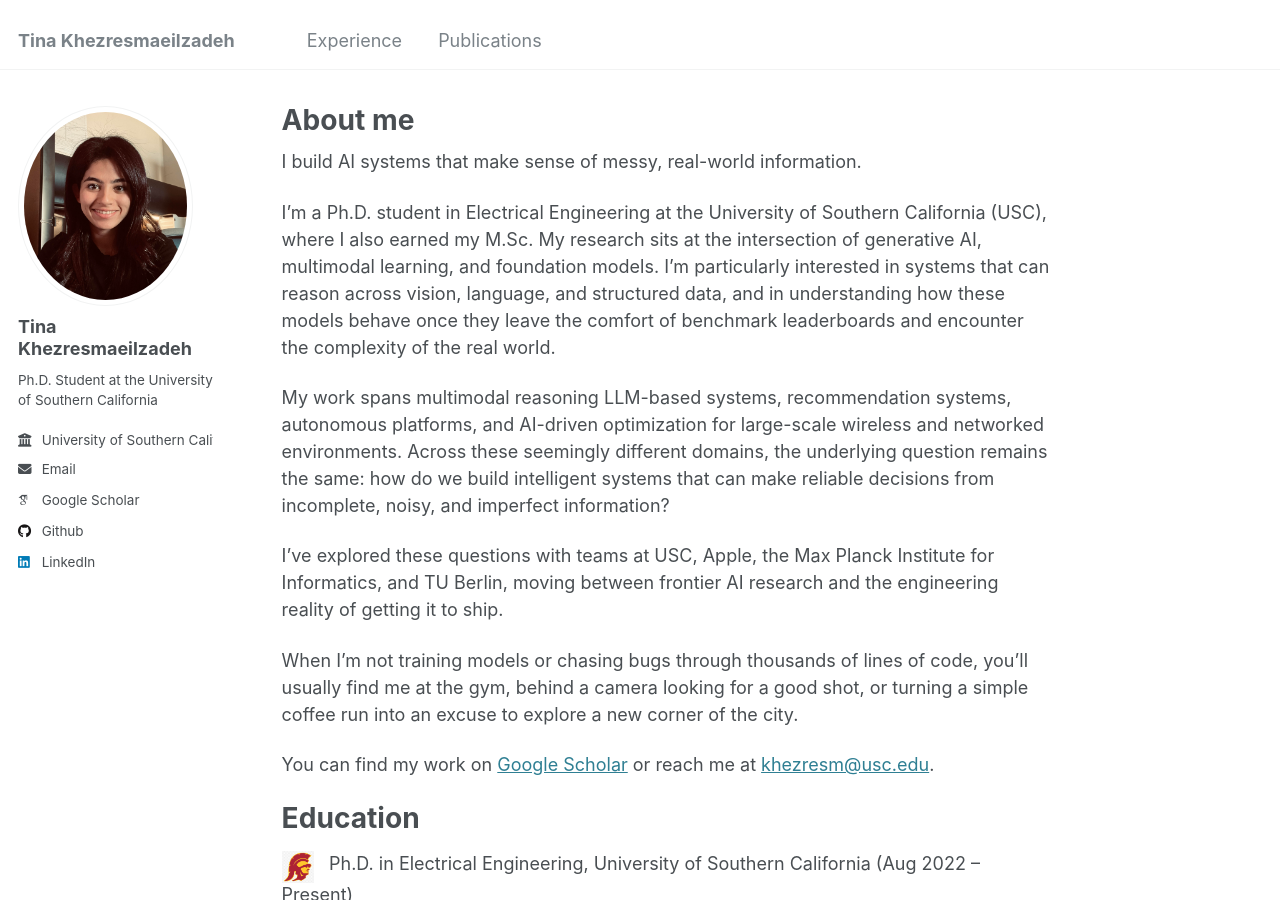
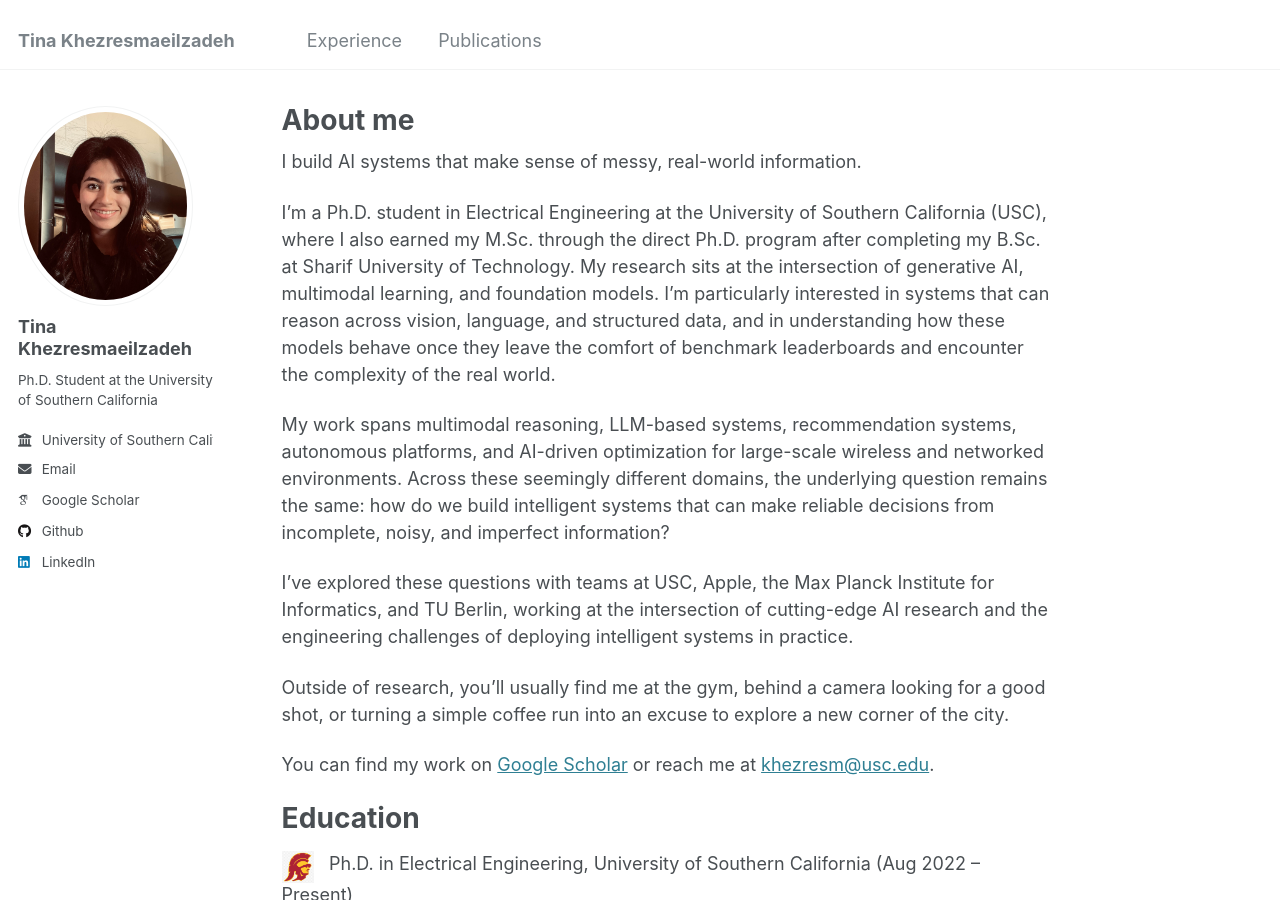
Before and after one commit to tinakhezresmaeilzadeh/tinakhezresmaeilzadeh.github.io, a Jekyll site: the page built from _pages/about.md, in a window 1280 px wide and 900 px high. Built offline with Jekyll 4.4.1, drawn with Linux system fonts in a browser that asks for light colours; some web fonts are replaced.

Commit message:
Update about.md

```diff
--- a/_pages/about.md
+++ b/_pages/about.md
@@ -9,13 +9,13 @@ redirect_from:
 
 I build AI systems that make sense of messy, real-world information.
 
-I'm a Ph.D. student in Electrical Engineering at the University of Southern California (USC), where I also earned my M.Sc. My research sits at the intersection of generative AI, multimodal learning, and foundation models. I'm particularly interested in systems that can reason across vision, language, and structured data, and in understanding how these models behave once they leave the comfort of benchmark leaderboards and encounter the complexity of the real world.
+I'm a Ph.D. student in Electrical Engineering at the University of Southern California (USC), where I also earned my M.Sc. through the direct Ph.D. program after completing my B.Sc. at Sharif University of Technology. My research sits at the intersection of generative AI, multimodal learning, and foundation models. I'm particularly interested in systems that can reason across vision, language, and structured data, and in understanding how these models behave once they leave the comfort of benchmark leaderboards and encounter the complexity of the real world.
 
-My work spans multimodal reasoning LLM-based systems, recommendation systems, autonomous platforms, and AI-driven optimization for large-scale wireless and networked environments. Across these seemingly different domains, the underlying question remains the same: how do we build intelligent systems that can make reliable decisions from incomplete, noisy, and imperfect information?
+My work spans multimodal reasoning, LLM-based systems, recommendation systems, autonomous platforms, and AI-driven optimization for large-scale wireless and networked environments. Across these seemingly different domains, the underlying question remains the same: how do we build intelligent systems that can make reliable decisions from incomplete, noisy, and imperfect information?
 
-I've explored these questions with teams at USC, Apple, the Max Planck Institute for Informatics, and TU Berlin, moving between frontier AI research and the engineering reality of getting it to ship.
+I've explored these questions with teams at USC, Apple, the Max Planck Institute for Informatics, and TU Berlin, working at the intersection of cutting-edge AI research and the engineering challenges of deploying intelligent systems in practice.
 
-When I'm not training models or chasing bugs through thousands of lines of code, you'll usually find me at the gym, behind a camera looking for a good shot, or turning a simple coffee run into an excuse to explore a new corner of the city.
+Outside of research, you'll usually find me at the gym, behind a camera looking for a good shot, or turning a simple coffee run into an excuse to explore a new corner of the city.
 
 You can find my work on [Google Scholar](https://scholar.google.com/citations?user=8EhzPssAAAAJ&hl=en) or reach me at [khezresm@usc.edu](mailto:khezresm@usc.edu).
 
```
